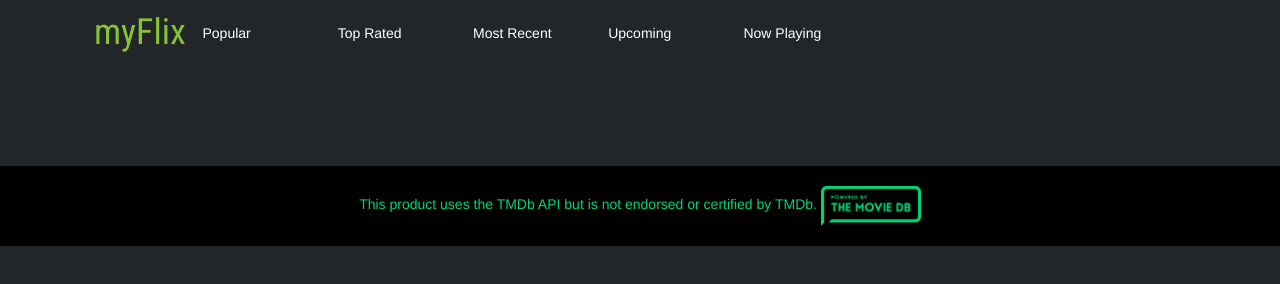
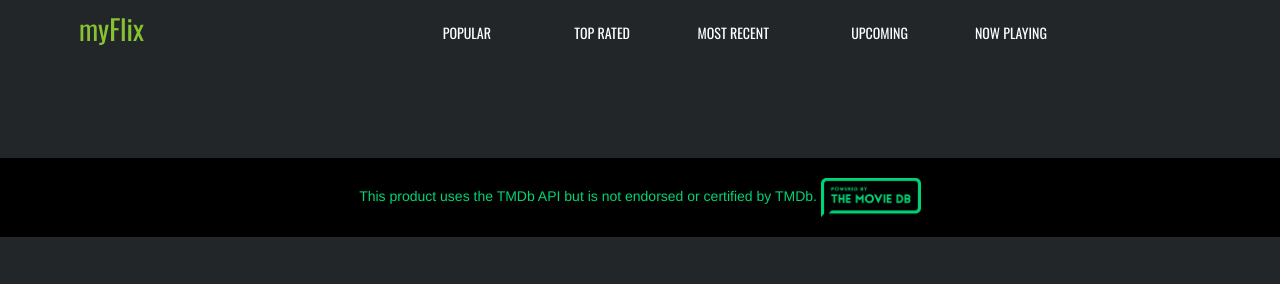
Before and after one commit to philknowles/myFlix-ajax, a website: page index.html in a window 1280 px wide. Drawn offline with nearby package versions, Linux system fonts and the light colour scheme; no server answers.

Commit message:
Updated logo and navigation font styling

```diff
--- a/index.html
+++ b/index.html
@@ -26,21 +26,20 @@
 <body>
     <div class="hero">
         <div class="container-fluid header">
-            <div class="col-md-1">
-                <h1 class="logo">myFlix</h1>
+            <div class="row">
+                <div class="col-md-3">
+                    <h1 class="logo">myFlix</h1>
+                </div>
+                <div class="col-md-9 text-right">
+                    <ul>
+                        <li class="col-md-2"><a href="/">Popular</a></li>
+                        <li class="col-md-2"><a href="top.html">Top Rated</a></li>
+                        <li class="col-md-2"><a href="recent.html">Most Recent</a></li>
+                        <li class="col-md-2"><a href="upcoming.html">Upcoming</a></li>
+                        <li class="col-md-2"><a href="now.html">Now Playing</a></li>
+                    </ul>
+                </div>
             </div>
-            <div class="col-md-9">
-                <ul>
-                    <li class="col-md-2"><a href="">Popular</a></li>
-                    <li class="col-md-2"><a href="">Top Rated</a></li>
-                    <li class="col-md-2"><a href="">Most Recent</a></li>
-                    <li class="col-md-2"><a href="">Upcoming</a></li>
-                    <li class="col-md-2"><a href="">Now Playing</a></li>
-                </ul>
-            </div>
-            <!--<div class="col-md-1 text-right">
-                <div class="material-icons icon-search">search</div>
-            </div>-->
         </div>
     </div>
     <div class="container-fluid">
--- a/sass/base/_fonts.scss
+++ b/sass/base/_fonts.scss
@@ -1,3 +1,5 @@
 @import 'https://fonts.googleapis.com/css?family=Roboto+Condensed';
+@import 'https://fonts.googleapis.com/css?family=Oswald';
 
 $font-roboto: 'Roboto Condensed', sans-serif;
+$font-oswald: 'Oswald', sans-serif;
--- a/sass/components/_navigation.scss
+++ b/sass/components/_navigation.scss
@@ -7,6 +7,8 @@ ul {
         color:#fff;
         cursor:pointer;
         transition:all 0.5s ease;
+        font-family:$font-oswald;
+        text-transform:uppercase;
         &:hover, &:focus, &:active {
             color:$color-atlantis;
         }
--- a/sass/elements/_logo.scss
+++ b/sass/elements/_logo.scss
@@ -1,4 +1,5 @@
 .logo {
-    font-family:$font-roboto;
+    font-family:$font-oswald;
     color:$color-atlantis;
+    font-size:45px;
 }
```
Also changed, not shown: css/styles.css, css/styles.min.css.
